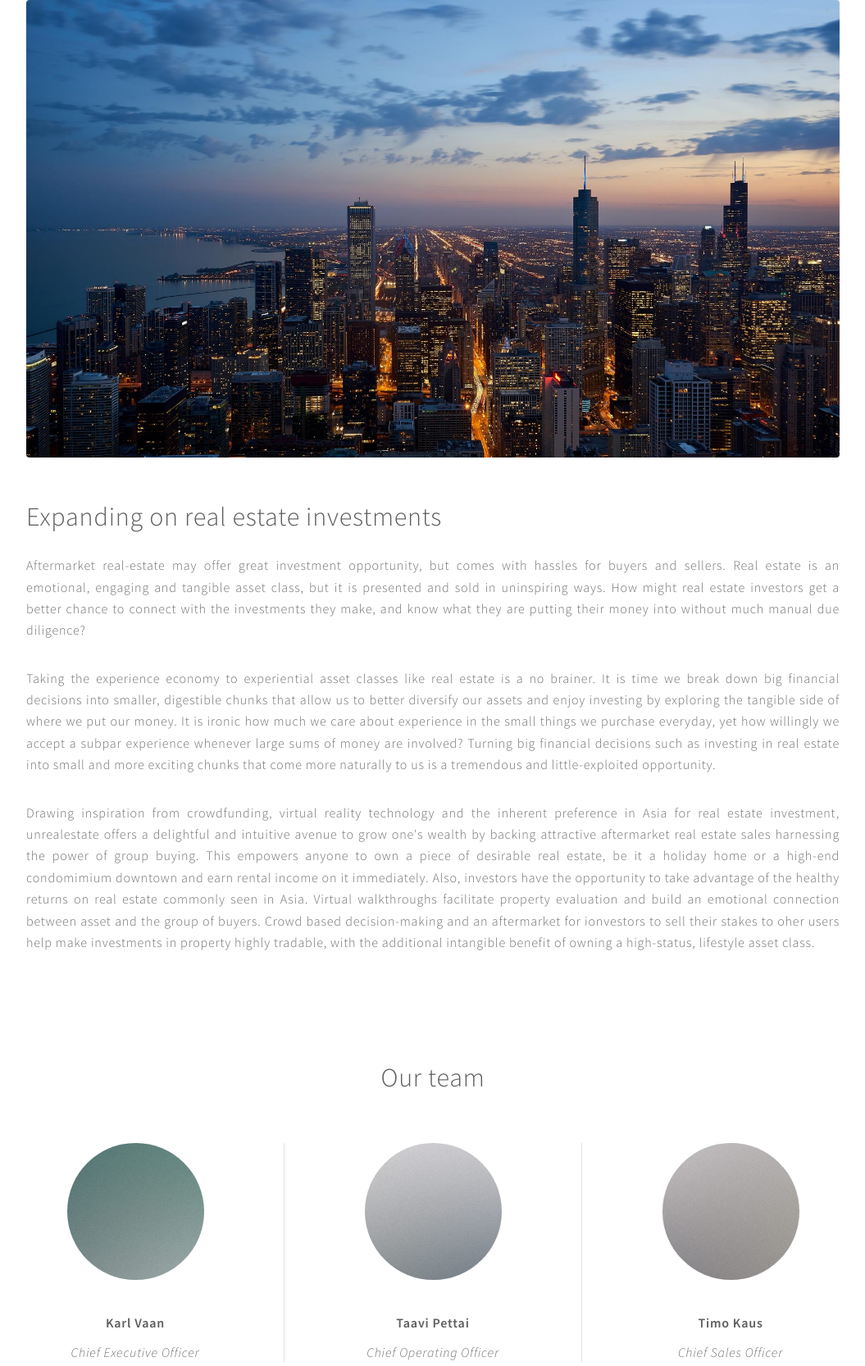
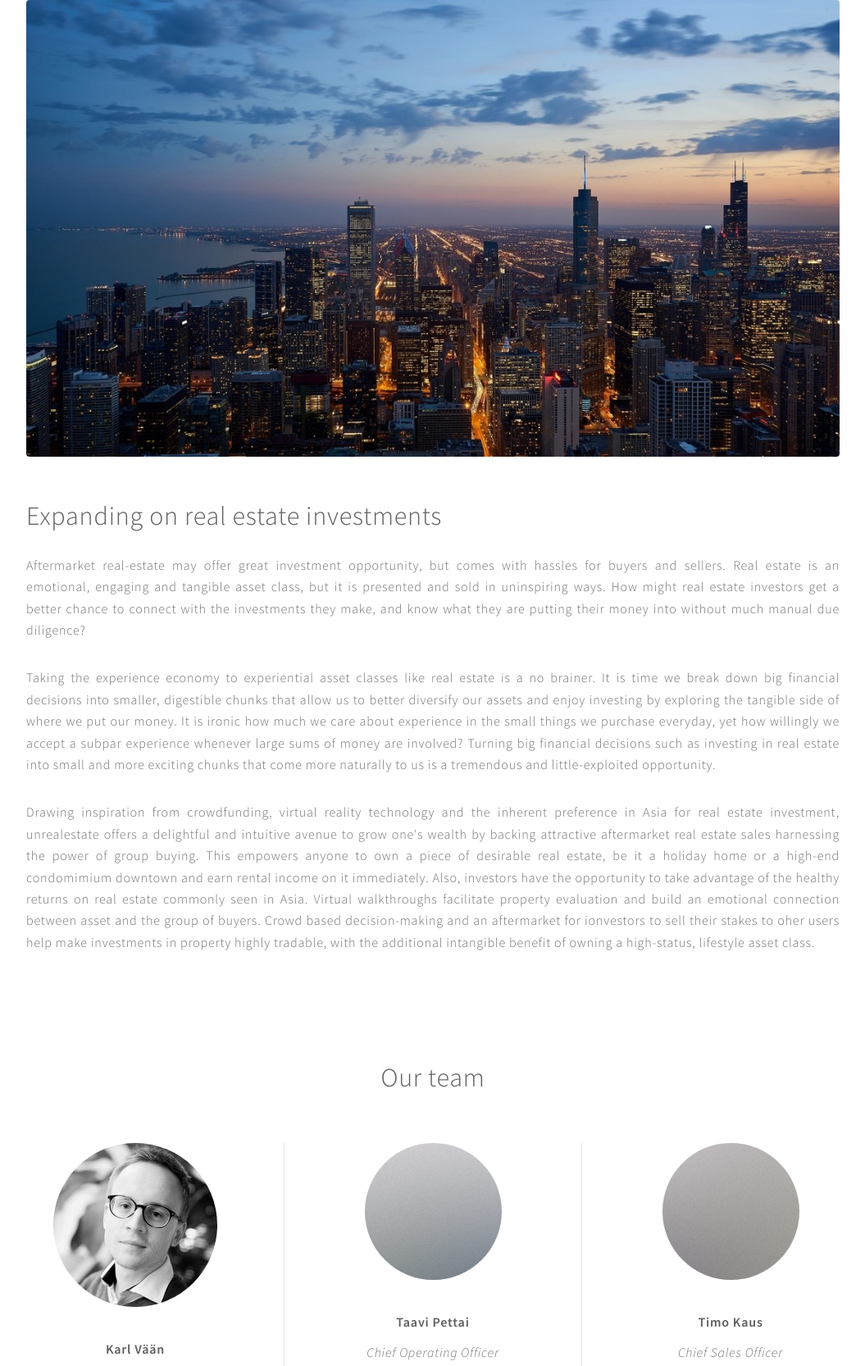
Before and after one commit to Lauriy/unreal-estate, a Django app: a page that uses unrealestate/templates/about_us.html in a window 1280 px wide. Shown: the part 280-1946 px from the top of the page at 82% size, without its empty margins (112-1167 px from the left). Run offline with Django 3.2, Linux system fonts and the light colour scheme; some libraries are stand-ins or nearby versions.

Commit message:
Work on linking and optimizing static content

```diff
--- a/requirements.txt
+++ b/requirements.txt
@@ -3,7 +3,7 @@
 django-allauth==0.29.0
 django-compressor==2.1
 sorl-thumbnail==12.4a1
-django-money==0.9.1
+django-money==0.10
 django-ckeditor==5.1.1
 django-contrib-comments==1.7.3
 django-comments-xtd==1.6.3
--- a/unrealestate/settings/default.py
+++ b/unrealestate/settings/default.py
@@ -25,8 +25,7 @@
     'unrealestate',
     'allauth',
     'allauth.account',
-    # TODO: Re-enable once we have an app registered
-    # 'allauth.socialaccount.providers.facebook',
+    'allauth.socialaccount.providers.facebook',
     'allauth.socialaccount.providers.google',
     'allauth.socialaccount',
     'compressor',
--- a/unrealestate/templates/about_us.html
+++ b/unrealestate/templates/about_us.html
@@ -1,16 +1,19 @@
 {% extends "base.html" %}
 
+{% load i18n static %}
+
 {% block content %}
-    <!-- Header -->
     <header>
-        <h1>About Us</h1>
+        <h1>{% trans "About Us" %}</h1>
     </header>
-
-    <!-- Content -->
     <section id="content" class="wrapper">
-        <span class="image main"><img src="images/foto1.jpg" alt=""/></span>
-        <h2>Expanding on real estate investments</h2>
-        <p align="justify">Aftermarket real-estate may offer great investment
+        <span class="image main"><img src="{% static "images/unrealestate-cityscape.jpg" %}"
+                                      title="{% trans "Illustrative cityscape" %}"
+                                      alt="{% trans "Illustrative cityscape" %}"/></span>
+        <h2>{% trans "Expanding on real estate investments" %}</h2>
+        <p align="justify">
+            {% blocktrans %}
+                Aftermarket real-estate may offer great investment
                 opportunity, but comes with hassles for buyers and
                 sellers. Real estate is an emotional, engaging and
                 tangible asset class, but it is presented and sold in
@@ -18,8 +21,11 @@
                 get a better chance to connect with the investments
                 they make, and know what they are putting their
                 money into without much manual due diligence?
+            {% endblocktrans %}
         </p>
-        <p align="justify">Taking the experience economy to experiential
+        <p align="justify">
+            {% blocktrans %}
+                Taking the experience economy to experiential
                 asset classes like real estate is a no brainer. It
                 is time we break down big financial decisions
                 into smaller, digestible chunks that allow us to
@@ -32,8 +38,12 @@
                 involved? Turning big financial decisions such
                 as investing in real estate into small and more
                 exciting chunks that come more naturally to us
-            is a tremendous and little-exploited opportunity.</p>
-        <p align="justify">Drawing inspiration from crowdfunding, virtual
+                is a tremendous and little-exploited opportunity.
+            {% endblocktrans %}
+        </p>
+        <p align="justify">
+            {% blocktrans %}
+                Drawing inspiration from crowdfunding, virtual
                 reality technology and the inherent preference
                 in Asia for real estate investment, unrealestate
                 offers a delightful and intuitive avenue to grow
@@ -53,30 +63,26 @@
                 make investments in property highly tradable,
                 with the additional intangible benefit of owning
                 a high-status, lifestyle asset class.
+            {% endblocktrans %}
         </p>
     </section>
-
-
-
-    <!-- Five -->
     <section id="five" class="wrapper special">
-        <h2>Our team</h2>
-
+        <h2>{% trans "Our team" %}</h2>
         <ul class="faces">
             <li>
-                <span class="image"><img src="images/pic05.jpg" alt=""/></span>
-                <h3>Karl Vaan</h3>
-                <p>Chief Executive Officer</p>
+                <span class="image"><img src="{% static "images/unrealestate-karl-vaan.jpg" %}" title="Karl Vään" alt="Karl Vään"/></span>
+                <h3>Karl Vään</h3>
+                <p>{% trans "Chief Executive Officer" %}</p>
             </li>
             <li>
                 <span class="image"><img src="images/pic06.jpg" alt=""/></span>
                 <h3>Taavi Pettai</h3>
-                <p>Chief Operating Officer</p>
+                <p>{% trans "Chief Operating Officer" %}</p>
             </li>
             <li>
                 <span class="image"><img src="images/pic07.jpg" alt=""/></span>
                 <h3>Timo Kaus</h3>
-                <p>Chief Sales Officer</p>
+                <p>{% trans "Chief Sales Officer" %}</p>
             </li>
         </ul>
     </section>
```
Also changed, not shown: unrealestate/static/images/foto1.jpg (deleted), unrealestate/static/images/pic061.jpg (added), unrealestate/static/images/pic071.jpg (added), unrealestate/static/images/unrealestate-cityscape.jpg (added), unrealestate/static/images/unrealestate-karl-vaan.jpg (added). Lines whose indentation alone changed are shown as unchanged.
